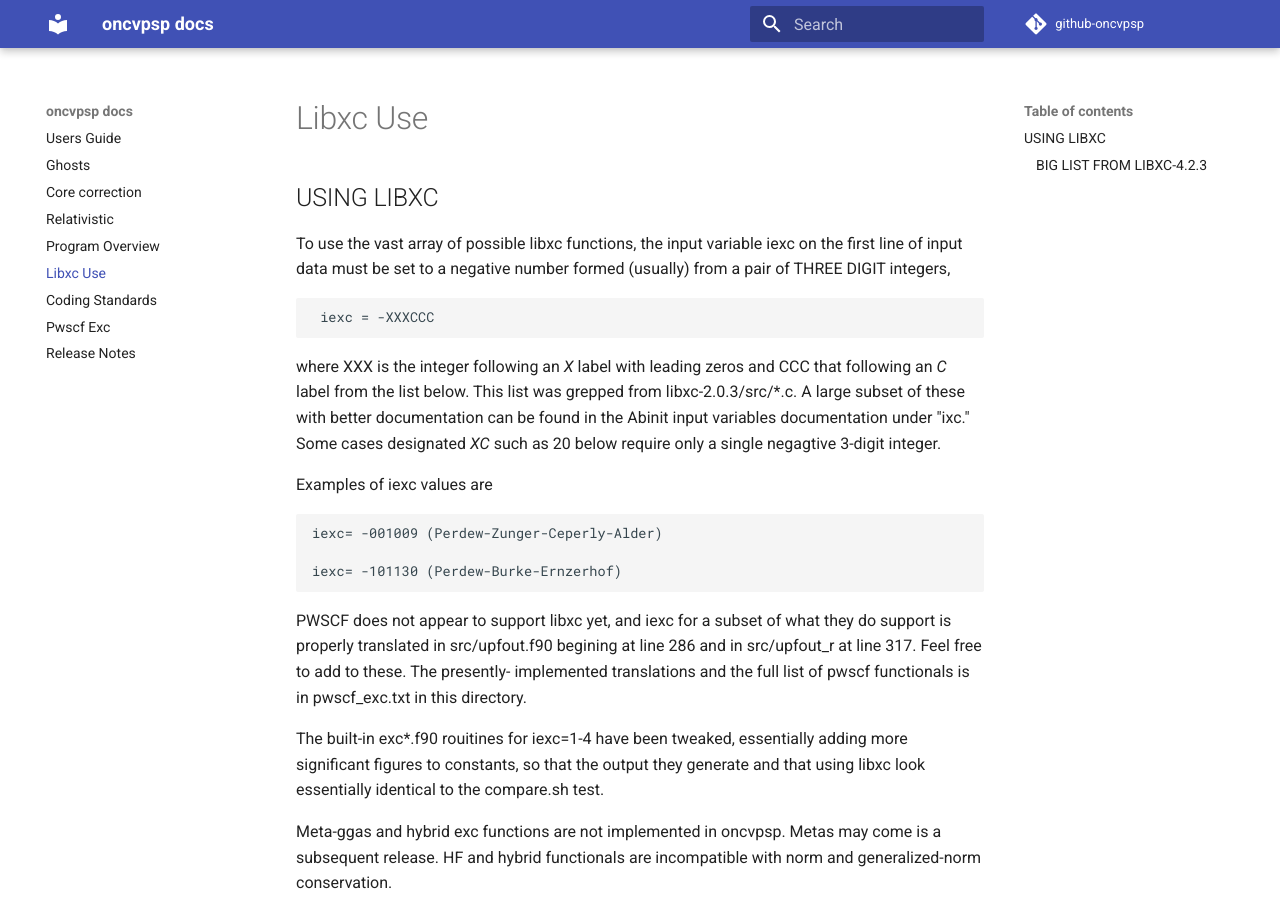
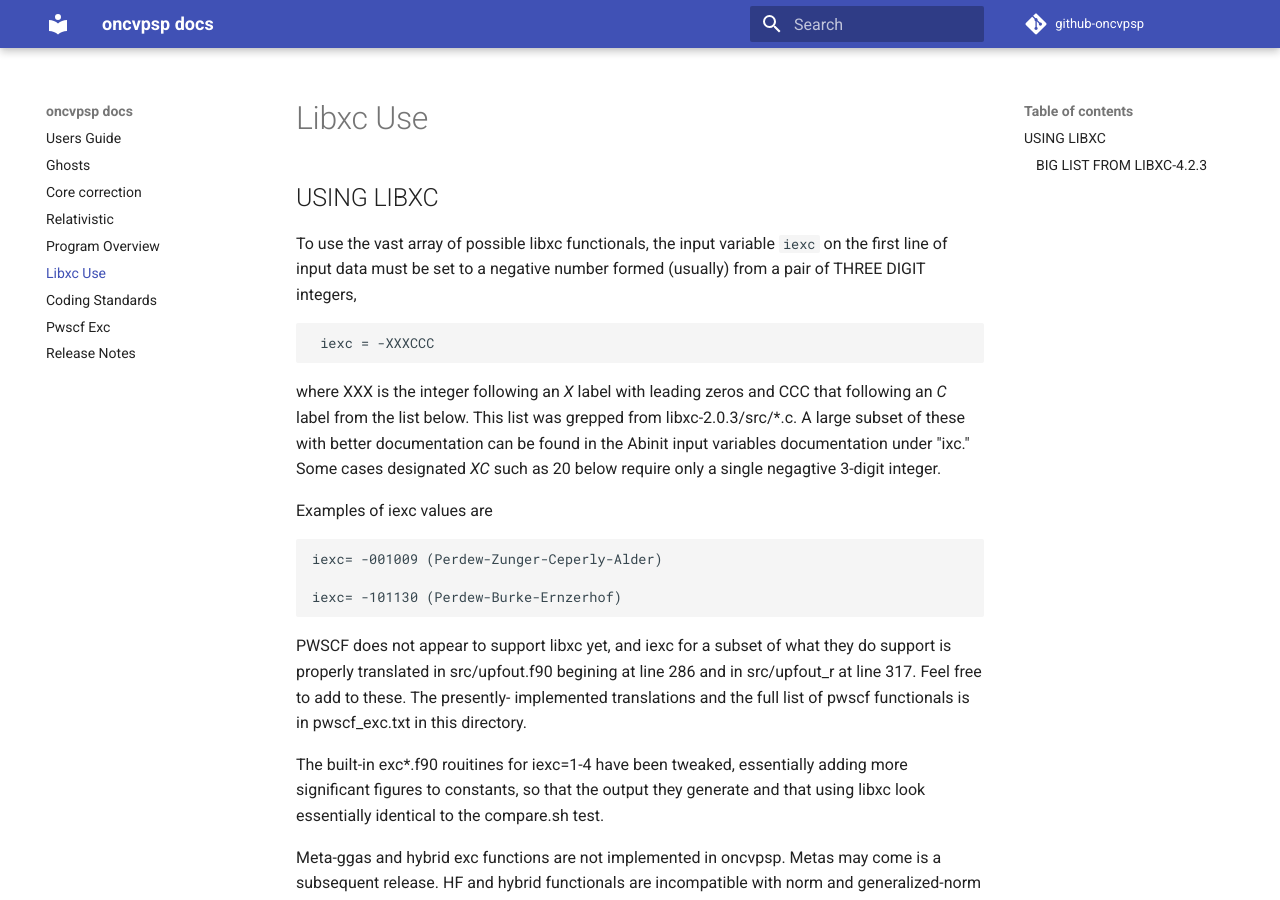
Before and after one commit to oncvpsp/oncvpsp, an MkDocs documentation site: the page built from doc/libxc_use.md, in a window 1280 px wide and 900 px high. Built offline with MkDocs 1.6.1 and Material for MkDocs 9.7.7, drawn with Linux system fonts in a browser that asks for light colours; comment, search, counter and statistics services are not loaded.

````diff
--- a/doc/libxc_use.md
+++ b/doc/libxc_use.md
@@ -1,6 +1,6 @@
 ## USING LIBXC
 
-To use the vast array of possible libxc functions, the input variable iexc
+To use the vast array of possible libxc functionals, the input variable `iexc`
 on the first line of input data must be set to a negative number formed
 (usually) from a pair of THREE DIGIT integers,
 
@@ -38,7 +38,7 @@
 
 ### BIG LIST FROM LIBXC-4.2.3
 
-```
+```fortran
   XC_LDA_X                       =   1  ! Exchange
   XC_LDA_C_WIGNER                =   2  ! Wigner parametrization
   XC_LDA_C_RPA                   =   3  ! Random Phase Approximation
````
Also changed, not shown: doc/coding_standards.md (+2 -3 lines), doc/program_overview.md (+0 -1 lines), doc/release_notes.md (+1 -1 lines), 1 other file.
